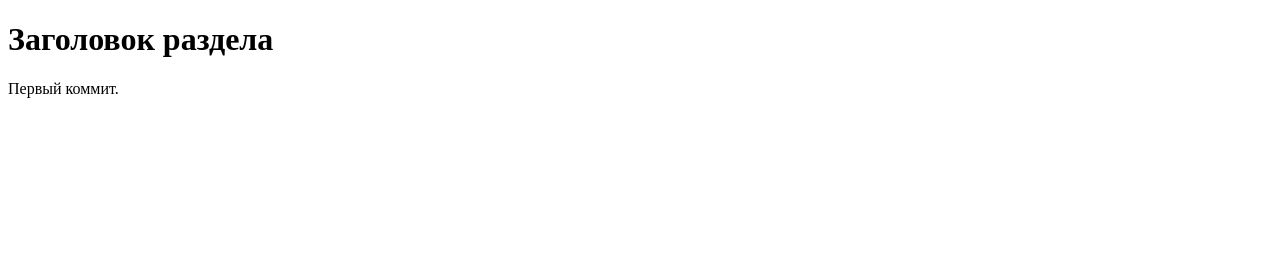
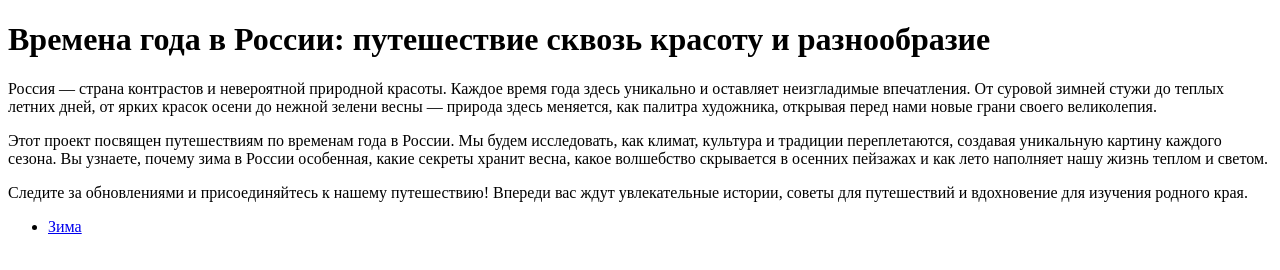
Before and after one commit to MarinaZinovjeva/first_steps, a plain HTML site: page index.html in a window 1280 px wide. Drawn offline with Linux system fonts and the light colour scheme.

Commit message:
Added article about winter and home page.

```diff
--- a/index.html
+++ b/index.html
@@ -6,7 +6,12 @@
     <title>Document</title>
 </head>
 <body>
-    <h1>Заголовок раздела</h1>
-    <p>Первый коммит.</p>
+    <h1>Времена года в России: путешествие сквозь красоту и разнообразие</h1>
+    <p>Россия — страна контрастов и невероятной природной красоты. Каждое время года здесь уникально и оставляет неизгладимые впечатления. От суровой зимней стужи до теплых летних дней, от ярких красок осени до нежной зелени весны — природа здесь меняется, как палитра художника, открывая перед нами новые грани своего великолепия.</p>
+    <p>Этот проект посвящен путешествиям по временам года в России. Мы будем исследовать, как климат, культура и традиции переплетаются, создавая уникальную картину каждого сезона. Вы узнаете, почему зима в России особенная, какие секреты хранит весна, какое волшебство скрывается в осенних пейзажах и как лето наполняет нашу жизнь теплом и светом.</p>
+    <p>Следите за обновлениями и присоединяйтесь к нашему путешествию! Впереди вас ждут увлекательные истории, советы для путешествий и вдохновение для изучения родного края.</p>
+    <ul>
+        <li><a href="Winter.html">Зима</a></li>
+    </ul>
 </body>
 </html>
```
Also changed, not shown: Winter.html (added, +17 -0 lines).
